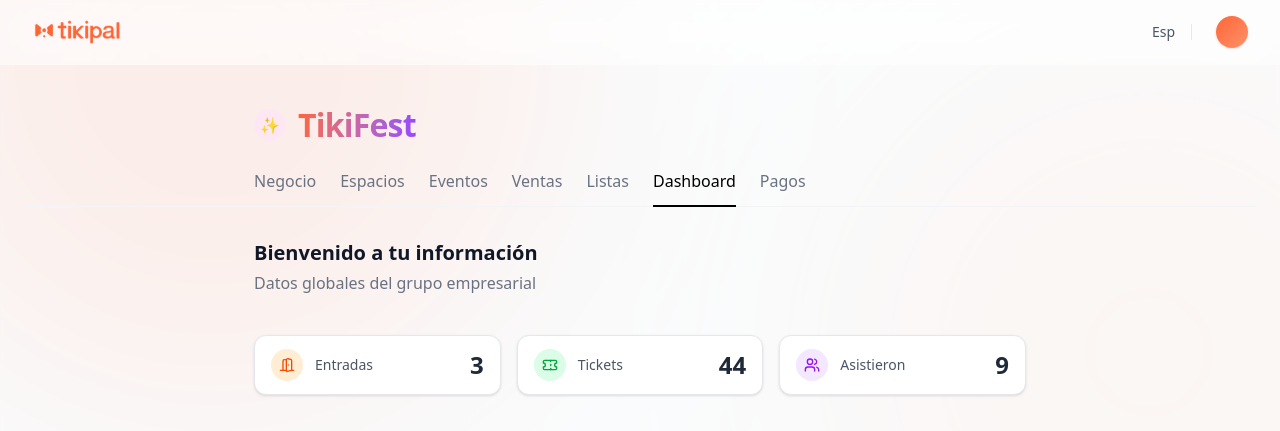
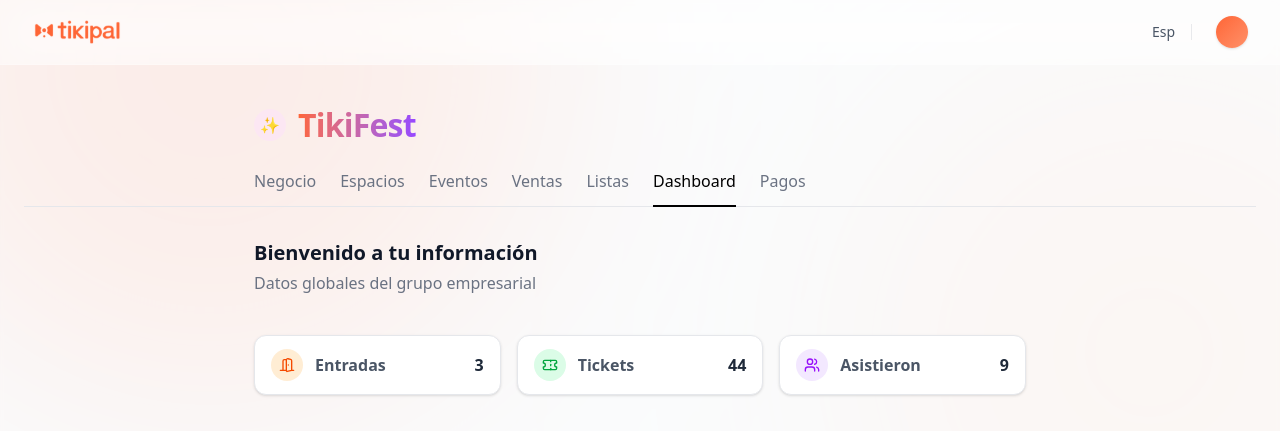
Before and after one commit to Kmilol26/antigravity, a Next.js app: page /dashboard in a window 1280 px wide. Shown: the top 431 px of the page. Built offline with nearby package versions, Linux system fonts and the light colour scheme.

Commit message:
Update styles: Fonts, sizes and alignment for Events, Spaces, Dashboard and Payments tabs

```diff
--- a/components/EventNav.tsx
+++ b/components/EventNav.tsx
@@ -17,7 +17,7 @@ export function EventNav({ activeTab }: { eventId?: string, activeTab?: string }
     ];
 
     return (
-        <div className="border-b border-gray-100 mt-1">
+        <div className="border-b border-gray-200 mt-1">
             <div className="max-w-[820px] mx-auto px-6 w-full">
                 <nav className="-mb-px flex gap-6 overflow-x-auto scrollbar-hide touch-pan-x">
                     {navigation.map((item) => {
--- a/components/events/EventDashboardTab.tsx
+++ b/components/events/EventDashboardTab.tsx
@@ -45,9 +45,9 @@ export function EventDashboardTab() {
                         <div className="w-8 h-8 rounded-full bg-orange-100 flex items-center justify-center group-hover:bg-orange-500 transition-colors">
                             <DoorOpen className="w-4 h-4 text-orange-600 group-hover:text-white transition-colors" />
                         </div>
-                        <span className="text-sm font-medium text-gray-600 group-hover:text-gray-800">Entradas</span>
+                        <span className="text-base font-semibold text-gray-600 group-hover:text-gray-800">Entradas</span>
                     </div>
-                    <div className="text-2xl font-bold text-gray-800">3</div>
+                    <div className="text-base font-bold text-gray-800">3</div>
                 </div>
 
                 {/* Tickets */}
@@ -56,9 +56,9 @@ export function EventDashboardTab() {
                         <div className="w-8 h-8 rounded-full bg-green-100 flex items-center justify-center group-hover:bg-green-500 transition-colors">
                             <TicketIcon className="w-4 h-4 text-green-600 group-hover:text-white transition-colors" />
                         </div>
-                        <span className="text-sm font-medium text-gray-600 group-hover:text-gray-800">Tickets</span>
+                        <span className="text-base font-semibold text-gray-600 group-hover:text-gray-800">Tickets</span>
                     </div>
-                    <div className="text-2xl font-bold text-gray-800">44</div>
+                    <div className="text-base font-bold text-gray-800">44</div>
                 </div>
 
                 {/* Asistieron */}
@@ -67,9 +67,9 @@ export function EventDashboardTab() {
                         <div className="w-8 h-8 rounded-full bg-purple-100 flex items-center justify-center group-hover:bg-purple-500 transition-colors">
                             <Users className="w-4 h-4 text-purple-600 group-hover:text-white transition-colors" />
                         </div>
-                        <span className="text-sm font-medium text-gray-600 group-hover:text-gray-800">Asistieron</span>
+                        <span className="text-base font-semibold text-gray-600 group-hover:text-gray-800">Asistieron</span>
                     </div>
-                    <div className="text-2xl font-bold text-gray-800">9</div>
+                    <div className="text-base font-bold text-gray-800">9</div>
                 </div>
             </div>
 
--- a/components/events/EventPaymentsTab.tsx
+++ b/components/events/EventPaymentsTab.tsx
@@ -76,7 +76,7 @@ export function EventPaymentsTab({ initialMethods = [] }: { initialMethods?: any
     ];
 
     return (
-        <div className="space-y-10 animate-in fade-in duration-500 max-w-[820px] mx-auto px-6 pb-20">
+        <div className="space-y-10 animate-in fade-in duration-500 max-w-[820px] mx-auto pb-20">
 
             {/* Revenue Summary */}
             <div className="space-y-4">
@@ -109,7 +109,7 @@ export function EventPaymentsTab({ initialMethods = [] }: { initialMethods?: any
                             </div>
                         </div>
                         <div>
-                            <div className="text-sm text-gray-700">Todo el tiempo</div>
+                            <div className="text-sm text-gray-700">Ingresos todo el tiempo</div>
                             <div className="text-2xl font-bold text-[#FE6535]">1.000.000 COP</div>
                         </div>
                     </div>
@@ -121,7 +121,7 @@ export function EventPaymentsTab({ initialMethods = [] }: { initialMethods?: any
                             </div>
                         </div>
                         <div>
-                            <div className="text-sm text-gray-700">Mes pasado</div>
+                            <div className="text-sm text-gray-700">Ventas mes pasado</div>
                             <div className="text-2xl font-bold text-[#FE6535]">500.000 COP</div>
                         </div>
                     </div>
@@ -133,7 +133,7 @@ export function EventPaymentsTab({ initialMethods = [] }: { initialMethods?: any
                             </div>
                         </div>
                         <div>
-                            <div className="text-sm text-gray-700">Entradas vendidas</div>
+                            <div className="text-sm text-gray-700">Entradas vendidas todo el tiempo </div>
                             <div className="text-2xl font-bold text-[#FE6535]">1245</div>
                         </div>
                     </div>
@@ -145,7 +145,7 @@ export function EventPaymentsTab({ initialMethods = [] }: { initialMethods?: any
                             </div>
                         </div>
                         <div>
-                            <div className="text-sm text-gray-700">Entradas vendidas</div>
+                            <div className="text-sm text-gray-700">Entradas vendidas mes</div>
                             <div className="text-2xl font-bold text-[#FE6535]">866</div>
                         </div>
                     </div>
--- a/components/events/EventSpacesTab.tsx
+++ b/components/events/EventSpacesTab.tsx
@@ -50,7 +50,7 @@ export function EventSpacesTab({ initialSpaces }: { initialSpaces: any[] }) {
                     <div className="glass-panel flex items-center gap-3 px-5 h-12 min-w-[180px]">
                         <span className="text-base font-semibold text-gray-700">Espacios</span>
 
-                        <span className="ml-auto bg-green-100 text-green-700 text-base font-bold px-3 h-6 inline-flex items-center justify-center rounded-md leading-none shadow-sm">
+                        <span className="ml-auto bg-green-100 text-green-700 text-base font-semibold px-3 h-6 inline-flex items-center justify-center rounded-md leading-none shadow-sm">
                             14
                         </span>
                     </div>
@@ -58,7 +58,7 @@ export function EventSpacesTab({ initialSpaces }: { initialSpaces: any[] }) {
                     <div className="glass-panel flex items-center gap-3 px-5 h-12 min-w-[220px]">
                         <span className="text-base font-semibold text-gray-700">Ubicación</span>
 
-                        <span className="ml-auto bg-red-100 text-red-700 text-base font-bold px-3 h-6 inline-flex items-center justify-center rounded-md leading-none whitespace-nowrap shadow-sm">
+                        <span className="ml-auto bg-red-100 text-red-700 text-base font-semibold px-3 h-6 inline-flex items-center justify-center rounded-md leading-none whitespace-nowrap shadow-sm">
                             Bogota
                         </span>
                     </div>
--- a/components/events/EventsListTab.tsx
+++ b/components/events/EventsListTab.tsx
@@ -49,14 +49,14 @@ export function EventsListTab({ initialEvents }: { initialEvents: any[] }) {
                 <div className="flex flex-wrap gap-4">
                     <div className="glass-panel flex items-center gap-3 px-5 h-12 min-w-[180px]">
                         <span className="text-base font-semibold text-gray-700">Eventos</span>
-                        <span className="ml-auto bg-purple-100 text-purple-700 text-base font-bold px-3 h-6 inline-flex items-center justify-center rounded-md leading-none">
+                        <span className="ml-auto bg-purple-100 text-purple-700 text-base font-semibold px-3 h-6 inline-flex items-center justify-center rounded-md leading-none">
                             8
                         </span>
                     </div>
 
                     <div className="glass-panel flex items-center gap-3 px-5 h-12 min-w-[220px]">
                         <span className="text-base font-semibold text-gray-700">Ubicación</span>
-                        <span className="ml-auto bg-red-100 text-red-700 text-base font-bold px-3 h-6 inline-flex items-center justify-center rounded-md leading-none whitespace-nowrap">
+                        <span className="ml-auto bg-red-100 text-red-700 text-base font-semibold px-3 h-6 inline-flex items-center justify-center rounded-md leading-none whitespace-nowrap">
                             Bogota
                         </span>
                     </div>
@@ -64,7 +64,7 @@ export function EventsListTab({ initialEvents }: { initialEvents: any[] }) {
 
                 {/* Filters Bar */}
                 <div className="glass-panel flex flex-wrap items-center gap-3 h-12 px-4 w-fit">
-                    <span className="text-base font-bold text-gray-700 mr-2">Categorias</span>
+                    <span className="text-base font-semibold text-gray-700 mr-2">Categorias</span>
 
                     <button className="h-6 px-3 inline-flex items-center justify-center bg-green-100 text-green-700 text-xs font-bold rounded-lg hover:bg-green-200 transition-colors shadow-sm">
                         Zona 85
```
